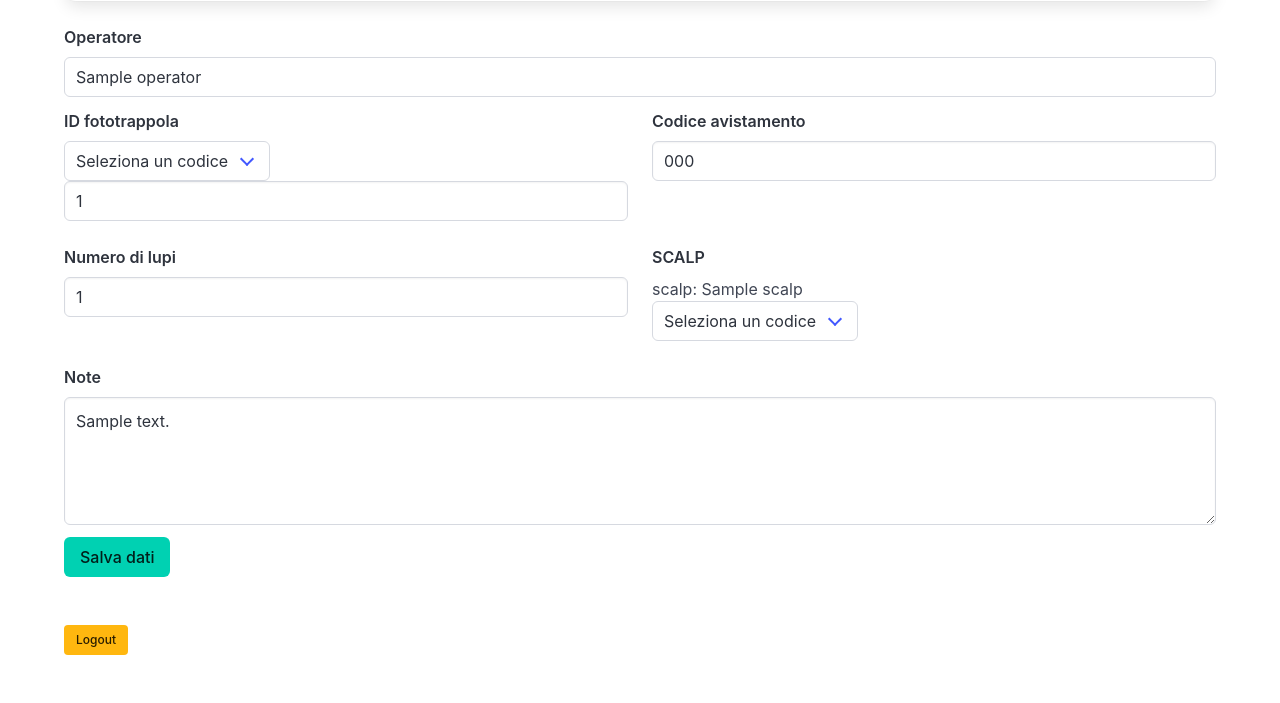
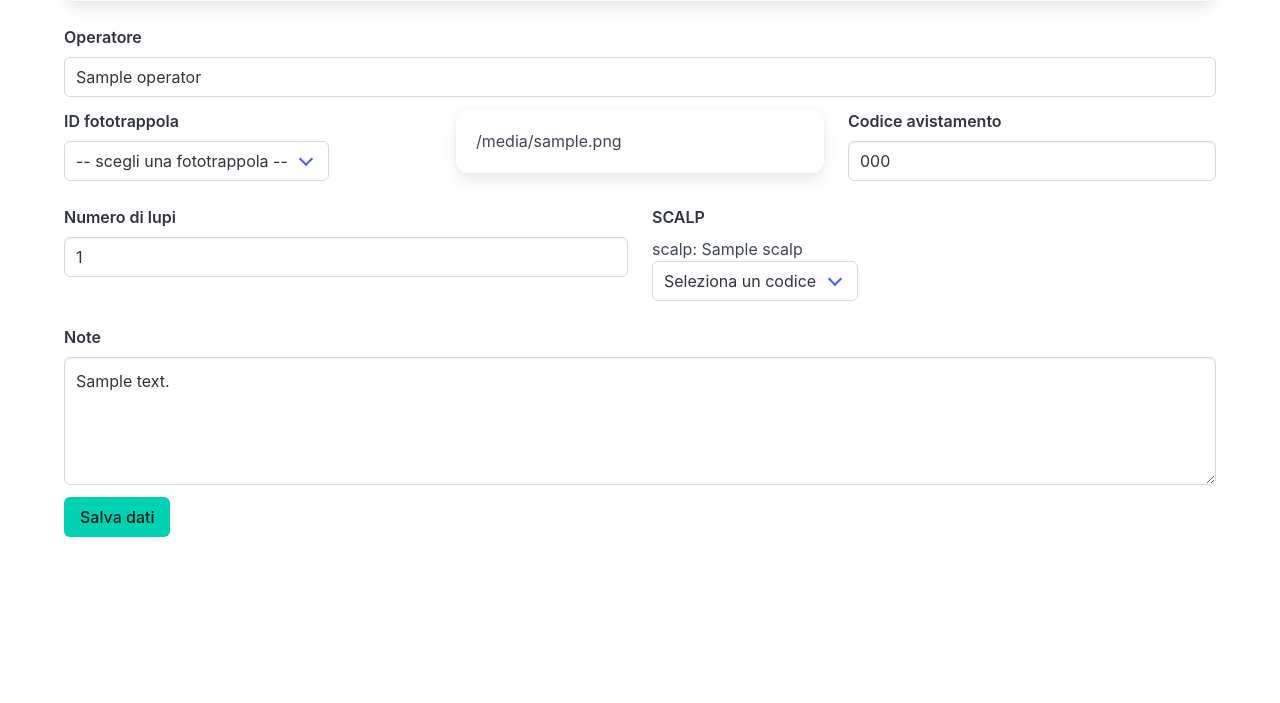
Before and after one commit to olivierfriard/camera_trap_archive, a Flask app: template templates/upload_info.html in a window 1280 px wide. Shown: the part 643-1346 px from the top of the page. After the commit the page ends 1180 px from the top, so only its background shows below. Run offline with Flask 3, Linux system fonts and the light colour scheme; the template is opened without the code that fills it: most values are stand-ins (such as "Sample title", 1, 10 or a date in 2020); some libraries are stand-ins or nearby versions.

Commit message:
some changes

```diff
--- a/templates/elenco_fototrappole.html
+++ b/templates/elenco_fototrappole.html
@@ -28,12 +28,18 @@
                                 <tr><th>Codice</th>
                                     <th>Tipo</th>
                                 <th>Nome</th>
+                                <th>Data installazione</th>
+                                <th>Intersezione</th>
+                                <th>Coordinate</th>
                                 </tr>
                             </thead>
                             {% for foto in fototrappole %}
                             <tr><td>{{ foto.codice }}</td>
                             <td>{{ foto.tipo }}</td>
                             <td>{{ foto.nome }} {{ foto.cognome }}</td>
+                            <td>{{ foto.data_inizio }}</td>
+                            <td>{{ foto.intersezione }}</td>
+                            <td>{{ foto.latitudine }} {{ foto.longitudine }}</td>
                             </tr>
 
                             {% endfor %}
--- a/templates/index.html
+++ b/templates/index.html
@@ -76,6 +76,9 @@
                 </div>
                 </div>
             </div>
+
+
+
         </section>
         </main>
 
--- a/templates/upload_info.html
+++ b/templates/upload_info.html
@@ -30,6 +30,10 @@
                 border-radius: 8px;
             }
         </style>
+
+        <!-- HTMX -->
+           <script src="https://unpkg.com/htmx.org@1.9.10"></script>
+
     </head>
     <body>
         <section class="section">
@@ -110,25 +114,44 @@
                         </div>
                     </div>
                     <div class="columns is-multiline">
-                        <div class="column is-half">
+                        <div class="column is-third">
                             <div class="field">
                                 <label class="label">ID fototrappola</label>
                                 <div class="control">
-                                <div class="select">
+                                    <div class="select">
 
-                                        <select id="codice_fototrappola"     name="codice_fototrappola"          required       >
+                                    <!--    <select id="codice_fototrappola"     name="codice_fototrappola"          required       >
                                          <option value="">Seleziona un codice</option>
                                          {% for foto in fototrappole %}
                                          <option value="{{ foto }}">{{ foto.codice }}</option>
                                          {% endfor %}
                                      </select>
+-->
+                                     <select name="camtrap_id"
+                                         hx-get="/get_fototrappola_data"
+                                         hx-trigger="change"
+                                        hx-target="#details"
+                                         hx-include="this"
+                                     >
+                                         <option value="">-- scegli una fototrappola --</option>
+                                         {% for foto in fototrappole %}
+                                         <option value="{{ foto.codice }}" {% if camtrap_id==foto.codice %}selected{%endif%}>{{ foto.codice }}</option>
+                                         {% endfor %}
+                                     </select>
 
                                     </div>
-                                    <input class="input" name="camtrap_id" type="text" required value="{{ camtrap_id }}" />
-                                </div>
+
+                                   <!-- <input class="input" name="camtrap_id" type="text" required value="{{ camtrap_id }}" /> -->
+
+                            </div>
                             </div>
                         </div>
-                        <div class="column is-half">
+                        <div class="column is-third">
+                            <div id="details" class="box">
+                                   {{ fototrappola_details }}
+                             </div>
+                        </div>
+                        <div class="column is-third">
                             <div class="field">
                                 <label class="label">Codice avistamento</label>
                                 <div class="control">
@@ -168,34 +191,10 @@
                                 >scalp: {{ scalp }}
                                 <div class="control">
                                     <div class="select">
-                                           <select
-                                            id="scalp"
-                                            name="scalp"
-                                            required
-                                        >
-                                            <option value="">
-                                                Seleziona un codice
-                                            </option>
-                                            <option
-                                                value="C1"
-                                                {%
-                                                if
-                                                scalp=="C1"
-                                                %}selected{%endif%}
-                                            >
-                                                C1
-                                            </option>
-                                            <option
-                                                value="C3"
-                                                {%
-                                                if
-                                                scalp=="C3"
-                                                %}selected{%
-                                                endif
-                                                %}
-                                            >
-                                                C3
-                                            </option>
+                                           <select id="scalp" name="scalp" required>
+                                            <option value="">Seleziona un codice</option>
+                                            <option value="C1" {% if scalp=="C1" %}selected{%endif%}>C1</option>
+                                            <option value="C3" {% if scalp=="C3"  %}selected{%endif%}>C3</option>
                                         </select>
                                     </div>
                                 </div>
@@ -216,58 +215,6 @@
                         </div>
                     </div>
 
-                    <!--
-                    <div class="columns is-multiline">
-                        <div class="column is-one-third">
-                            <div class="field">
-                                <label class="label">Latitudine</label>
-                                <div class="control">
-                                    <input
-                                        class="input"
-                                        id="latDisplay"
-                                        readonly
-                                        name="latitude"
-                                        value="{{ latitude }}"
-                                    />
-                                </div>
-                            </div>
-                        </div>
-                        <div class="column is-one-third">
-                            <div class="field">
-                                <label class="label">Longitudine</label>
-                                <div class="control">
-                                    <input
-                                        class="input"
-                                        id="lngDisplay"
-                                        readonly
-                                        name="longitude"
-                                        value="{{ longitude }}"
-                                    />
-                                </div>
-                            </div>
-                        </div>
-
-                        <div class="column is-one-third">
-                            <div class="field">
-                                <label class="label">Codice transetto</label>
-                                <div class="control">
-                                    <input
-                                        class="input"
-                                        name="transect_id"
-                                        value="{{ transect_id }}"
-                                    />
-                                </div>
-                            </div>
-                        </div>
-                    </div>
-
-                    <p class="help">
-                        Clicca sulla mappa per impostare le coordinate della
-                        fototrappola.
-                    </p>
-
-                    <div id="map" class="mb-4"></div>
--->
                     <div class="field is-grouped">
                         <div class="control">
                             <button class="button is-primary" type="submit">
@@ -277,69 +224,12 @@
                     </div>
                 </form>
 
-                <br /><br />
-                <a
-                    class="button is-warning is-small"
-                    href="{{ url_for('logout') }}"
-                    >Logout</a
-                >
+
+
             </div>
         </section>
 
-        <script
-            src="https://unpkg.com/leaflet@1.9.4/dist/leaflet.js"
-            crossorigin=""
-        ></script>
-        <script>
-            const map = L.map("map").setView([45.065, 7.68], 13);
-            L.tileLayer("https://{s}.tile.openstreetmap.org/{z}/{x}/{y}.png", {
-                maxZoom: 19,
-                attribution: "© OpenStreetMap",
-            }).addTo(map);
 
-            let marker = null;
 
-            function setPosition(lat, lng) {
-                document.getElementById("latDisplay").value = lat.toFixed(6);
-                document.getElementById("lngDisplay").value = lng.toFixed(6);
-            }
-
-            map.on("click", (e) => {
-                const { lat, lng } = e.latlng;
-                if (!marker) {
-                    marker = L.marker([lat, lng], { draggable: true }).addTo(
-                        map,
-                    );
-                    marker.on("dragend", (ev) => {
-                        const p = ev.target.getLatLng();
-                        setPosition(p.lat, p.lng);
-                    });
-                } else {
-                    marker.setLatLng([lat, lng]);
-                }
-                setPosition(lat, lng);
-            });
-        </script>
-
-        <script>
-            const video = document.getElementById("video_camtrap");
-
-            // Hide controls initially
-            video.controls = false;
-
-            // Show controls when user clicks or hovers
-            video.addEventListener("mouseenter", () => {
-                video.controls = true;
-            });
-
-            video.addEventListener("mouseleave", () => {
-                video.controls = false; // hide controls when mouse leaves and video is playing
-            });
-
-            // Optional: show controls when video is paused
-            video.addEventListener("pause", () => {
-                video.controls = true;
-            });
-        </script>
     </body>
 </html>
```
Also changed, not shown: video_upload.py (+53 -1 lines).
